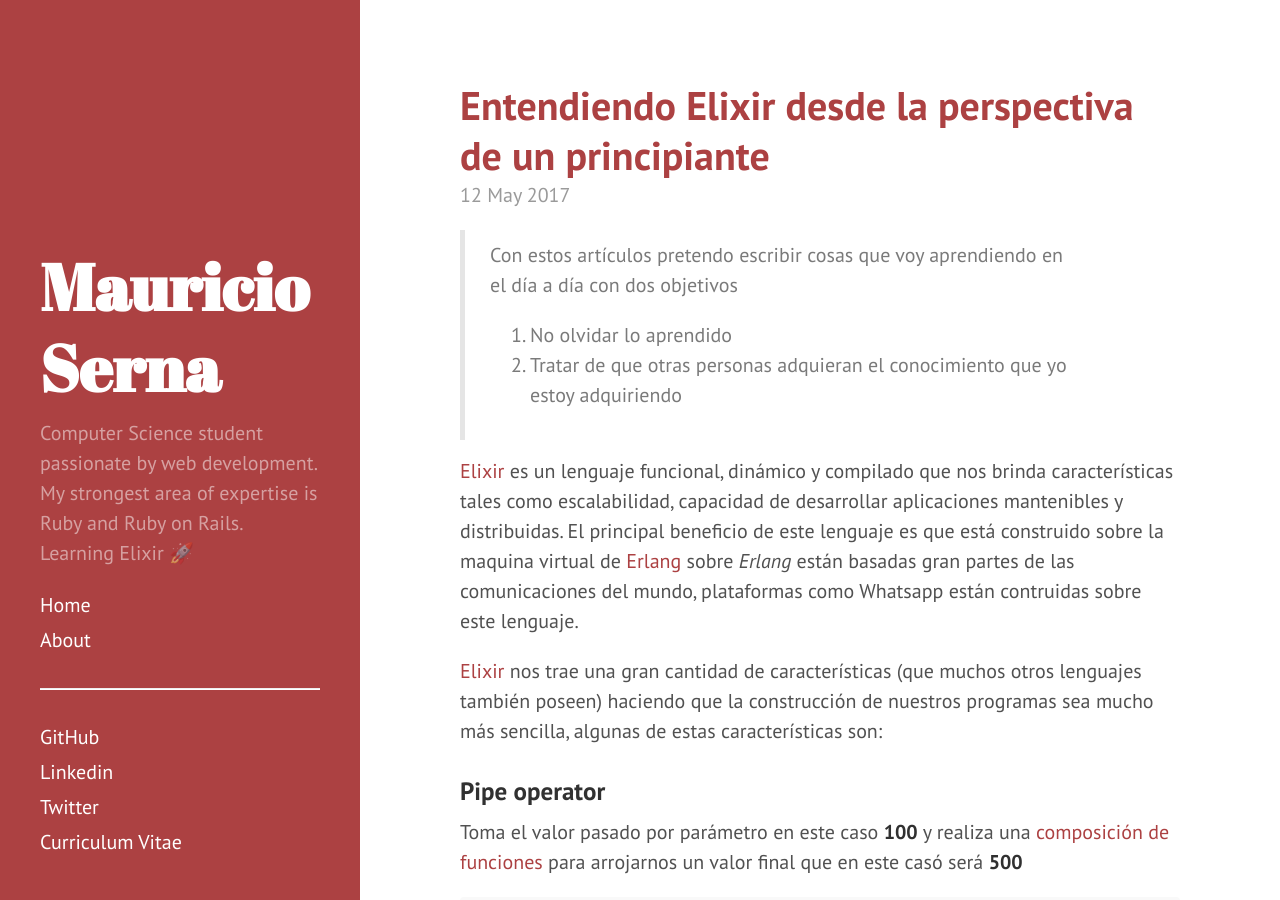
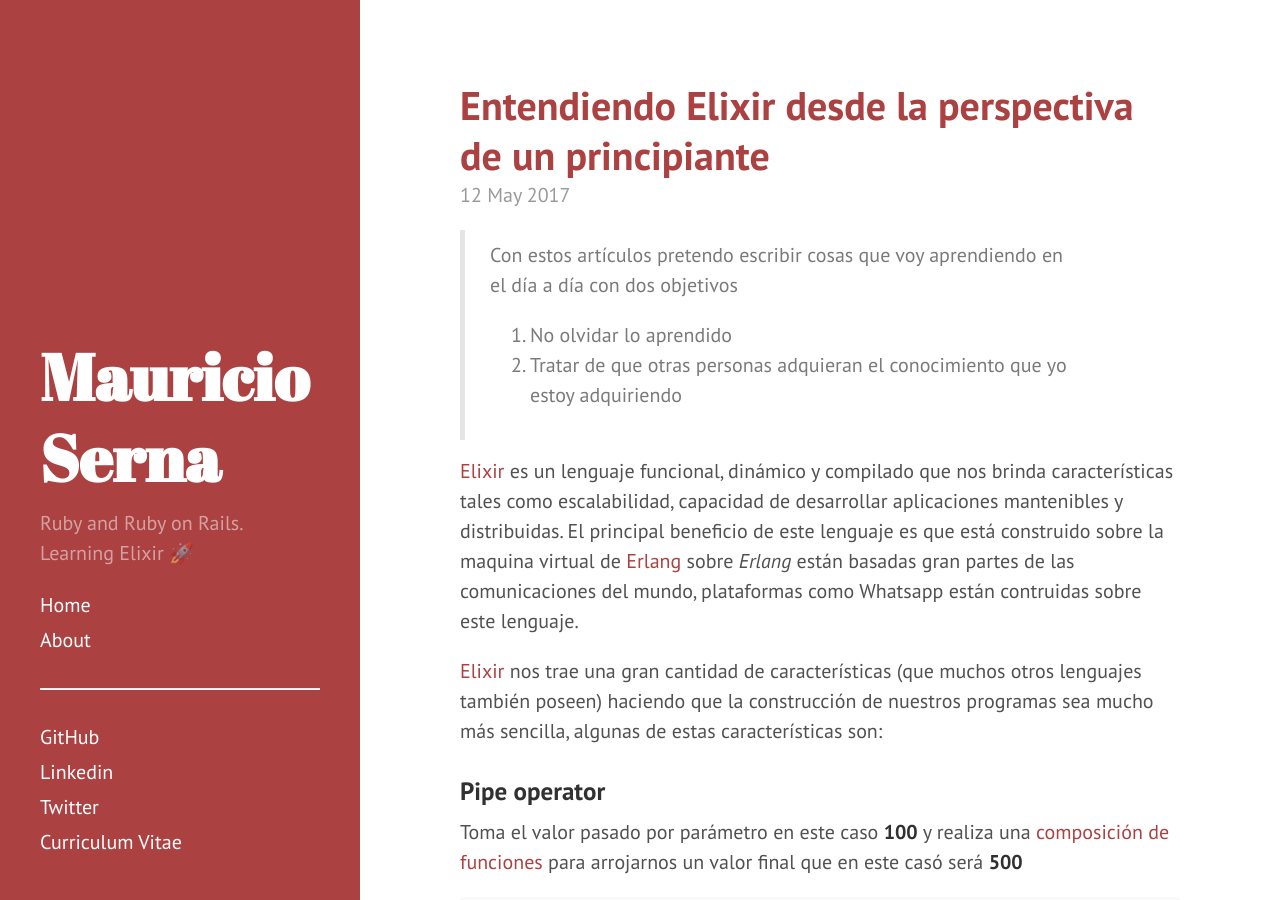
Before and after one commit to kmlroot/mauricio, a Jekyll site: the page built from index.html, in a window 1280 px wide and 900 px high. Built offline with Jekyll 4.4.1, drawn with Linux system fonts in a browser that asks for light colours; the list of posts is cut into pages by our own code.

Commit message:
Modify description

```diff
--- a/_config.yml
+++ b/_config.yml
@@ -8,7 +8,7 @@ permalink:        pretty
 # Setup
 title:            Mauricio Serna
 tagline:          'Autodidact, nerd'
-description:      'Computer Science student passionate by web development. My strongest area of expertise is Ruby and Ruby on Rails. Learning Elixir 🚀'
+description:      'Ruby and Ruby on Rails. Learning Elixir 🚀'
 url:              http://mauricioserna.me
 baseurl:          /
 
```
